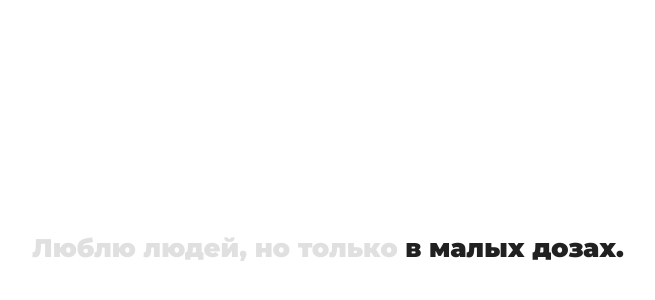
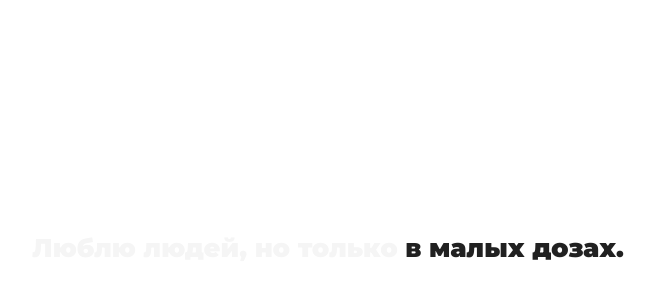
Before and after one commit to onlytranquility/onlytranquility.github.io, a plain HTML site: page index.html in a window 1280 px wide. Shown: the part 152-452 px from the top of the page, without its empty margins (312-967 px from the left). Drawn offline with nearby package versions, Linux system fonts and the light colour scheme.

Commit message:
Update index.html

```diff
--- a/index.html
+++ b/index.html
@@ -34,7 +34,7 @@
 		}
 
 		body > span > span {
-			color: #e0e0e0;
+			color: #f5f5f5;
 		}
 
 		@media screen and (min-width: 576px) {
```
